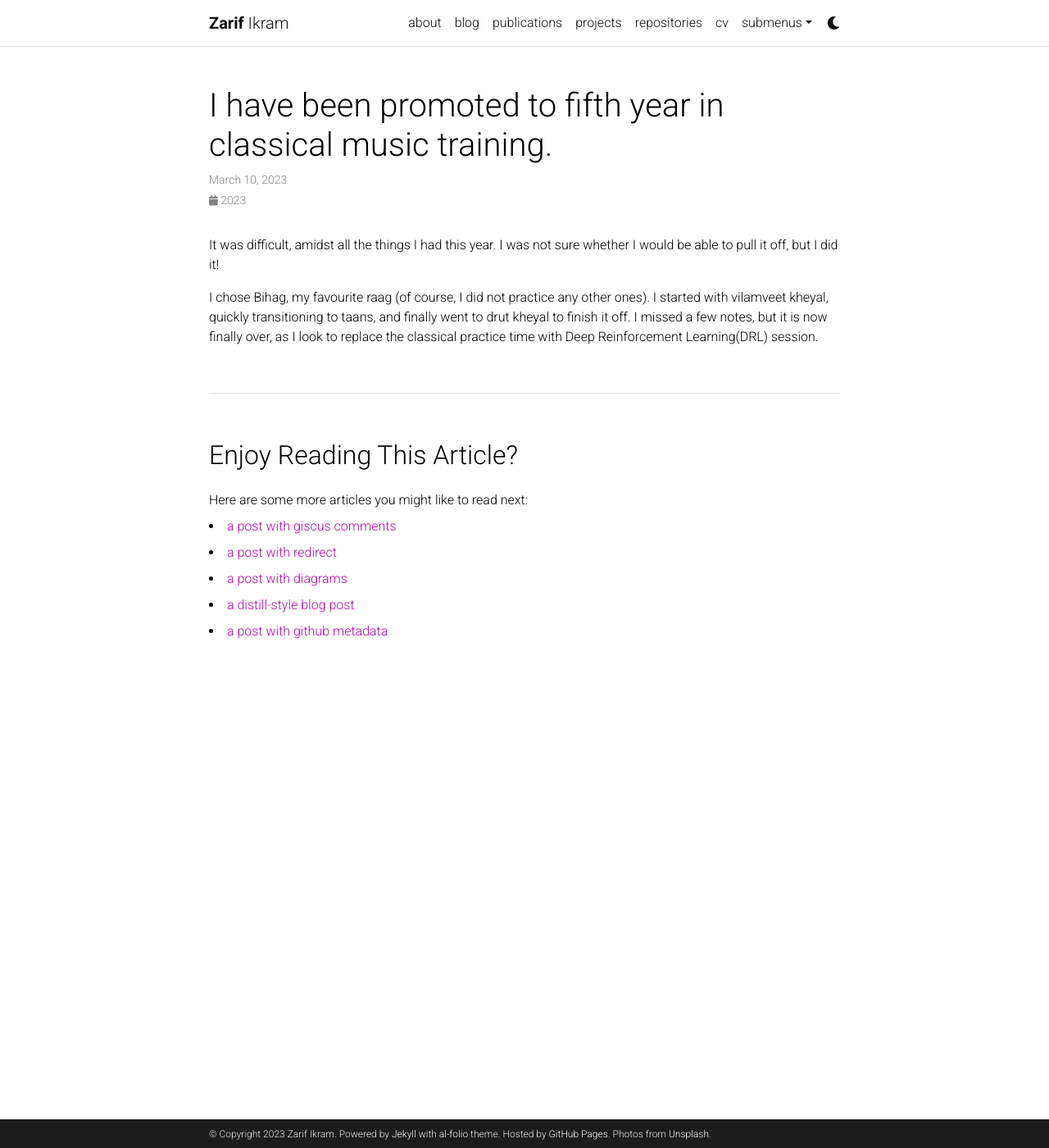
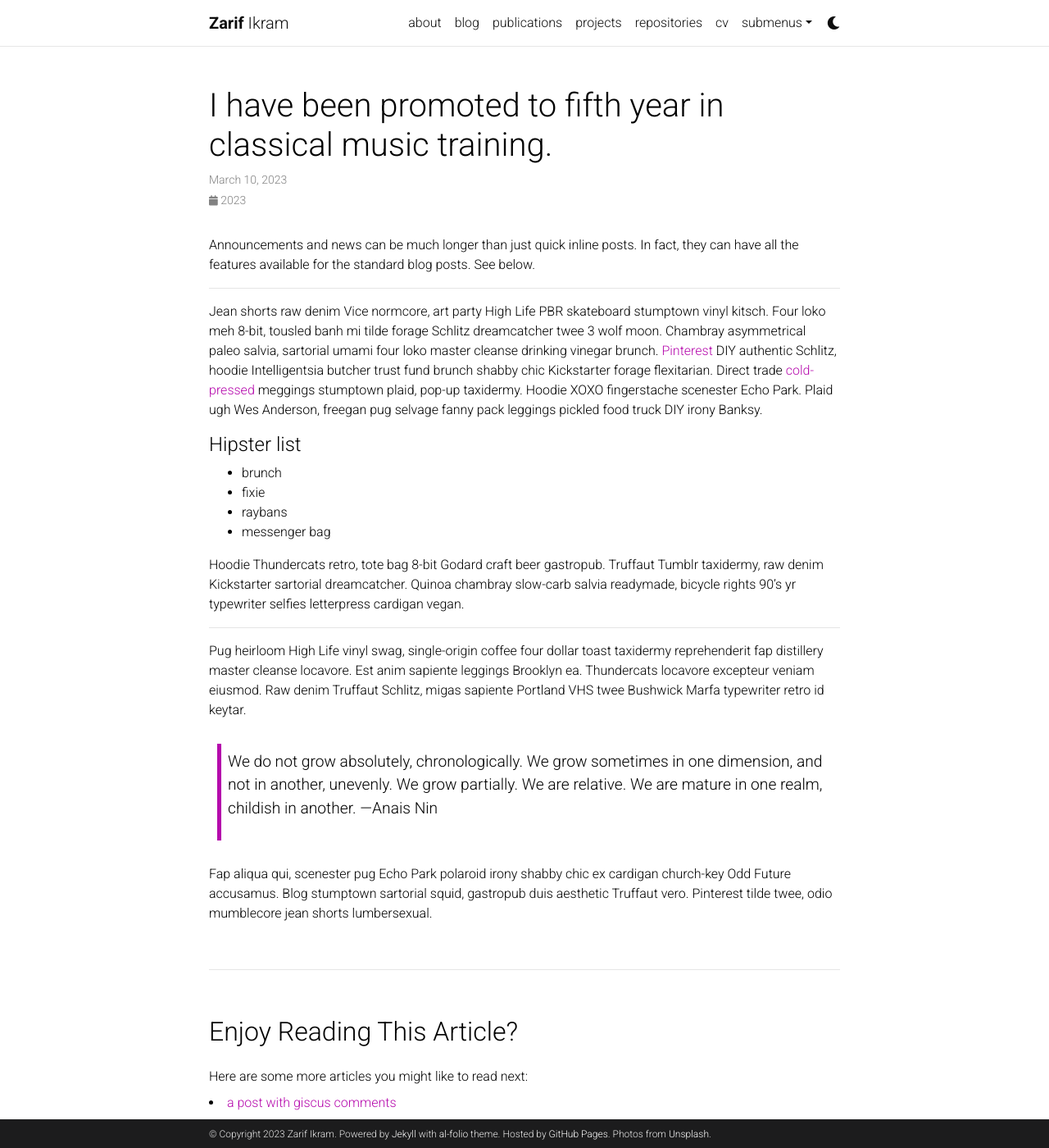
Before and after one commit to zarifikram/zarifikram.github.io, a Jekyll site: the page built from _news/announcement_2.md, in a window 1280 px wide and 1400 px high. Shown: the whole window at 82% size. Built offline with Jekyll 4.4.1, drawn with Linux system fonts in a browser that asks for light colours; comment, search, counter and statistics services are not loaded; a style sheet for code colours, icons or effects is not loaded.

Commit message:
Update announcement_2.md

```diff
--- a/_news/announcement_2.md
+++ b/_news/announcement_2.md
@@ -5,6 +5,27 @@
 inline: false
 ---
 
-It was difficult, amidst all the things I had this year. I was not sure whether I would be able to pull it off, but I did it!
+Announcements and news can be much longer than just quick inline posts. In fact, they can have all the features available for the standard blog posts. See below.
 
-I chose Bihag, my favourite raag (of course, I did not practice any other ones). I started with vilamveet kheyal, quickly transitioning to taans, and finally went to drut kheyal to finish it off. I missed a few notes, but it is now finally over, as I look to replace the classical practice time with Deep Reinforcement Learning(DRL) session.
+***
+
+Jean shorts raw denim Vice normcore, art party High Life PBR skateboard stumptown vinyl kitsch. Four loko meh 8-bit, tousled banh mi tilde forage Schlitz dreamcatcher twee 3 wolf moon. Chambray asymmetrical paleo salvia, sartorial umami four loko master cleanse drinking vinegar brunch. <a href="https://www.pinterest.com">Pinterest</a> DIY authentic Schlitz, hoodie Intelligentsia butcher trust fund brunch shabby chic Kickstarter forage flexitarian. Direct trade <a href="https://en.wikipedia.org/wiki/Cold-pressed_juice">cold-pressed</a> meggings stumptown plaid, pop-up taxidermy. Hoodie XOXO fingerstache scenester Echo Park. Plaid ugh Wes Anderson, freegan pug selvage fanny pack leggings pickled food truck DIY irony Banksy.
+
+#### Hipster list
+<ul>
+    <li>brunch</li>
+    <li>fixie</li>
+    <li>raybans</li>
+    <li>messenger bag</li>
+</ul>
+
+Hoodie Thundercats retro, tote bag 8-bit Godard craft beer gastropub. Truffaut Tumblr taxidermy, raw denim Kickstarter sartorial dreamcatcher. Quinoa chambray slow-carb salvia readymade, bicycle rights 90's yr typewriter selfies letterpress cardigan vegan.
+
+***
+
+Pug heirloom High Life vinyl swag, single-origin coffee four dollar toast taxidermy reprehenderit fap distillery master cleanse locavore. Est anim sapiente leggings Brooklyn ea. Thundercats locavore excepteur veniam eiusmod. Raw denim Truffaut Schlitz, migas sapiente Portland VHS twee Bushwick Marfa typewriter retro id keytar.
+
+> We do not grow absolutely, chronologically. We grow sometimes in one dimension, and not in another, unevenly. We grow partially. We are relative. We are mature in one realm, childish in another.
+> —Anais Nin
+
+Fap aliqua qui, scenester pug Echo Park polaroid irony shabby chic ex cardigan church-key Odd Future accusamus. Blog stumptown sartorial squid, gastropub duis aesthetic Truffaut vero. Pinterest tilde twee, odio mumblecore jean shorts lumbersexual.
```
